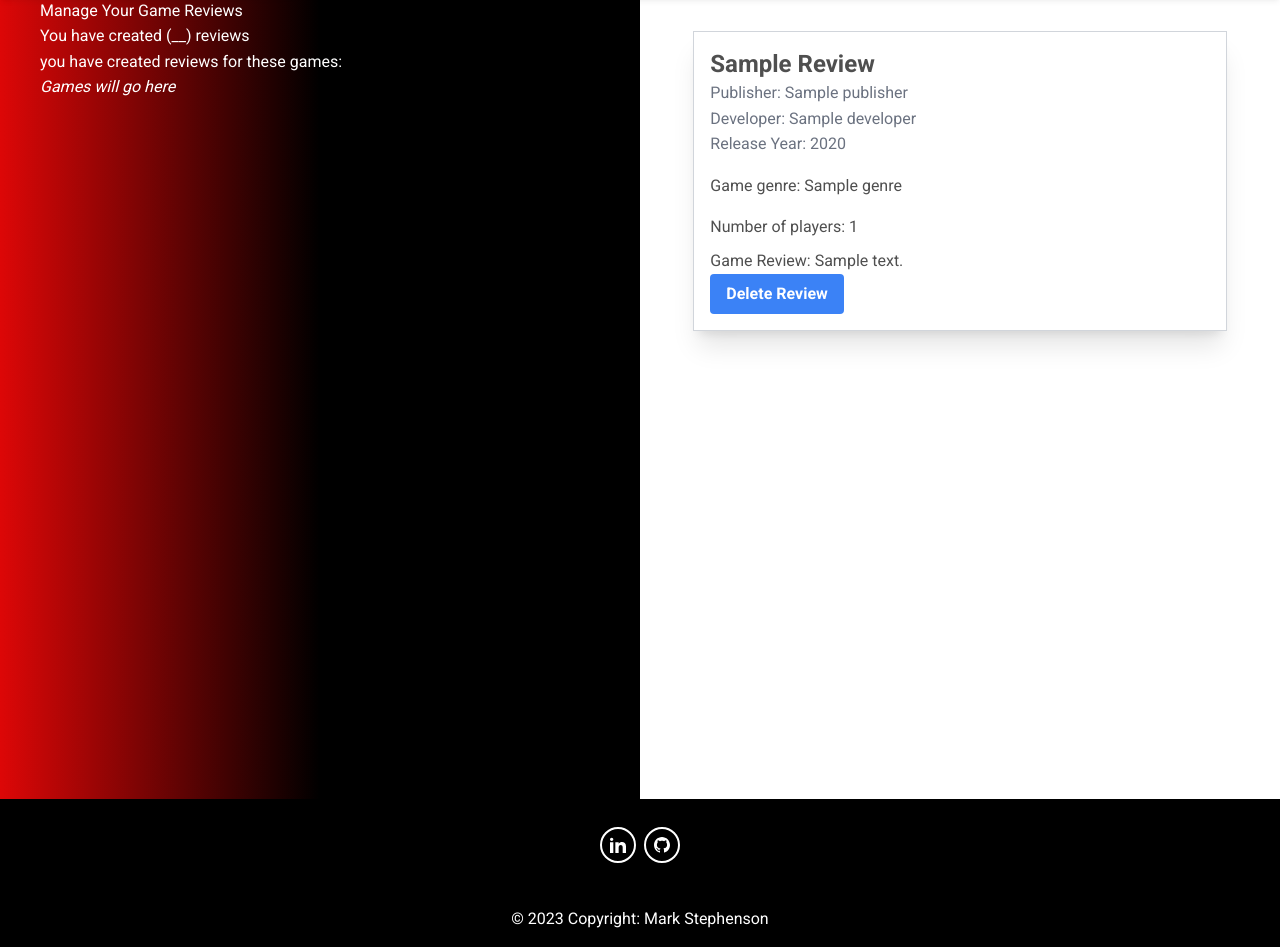
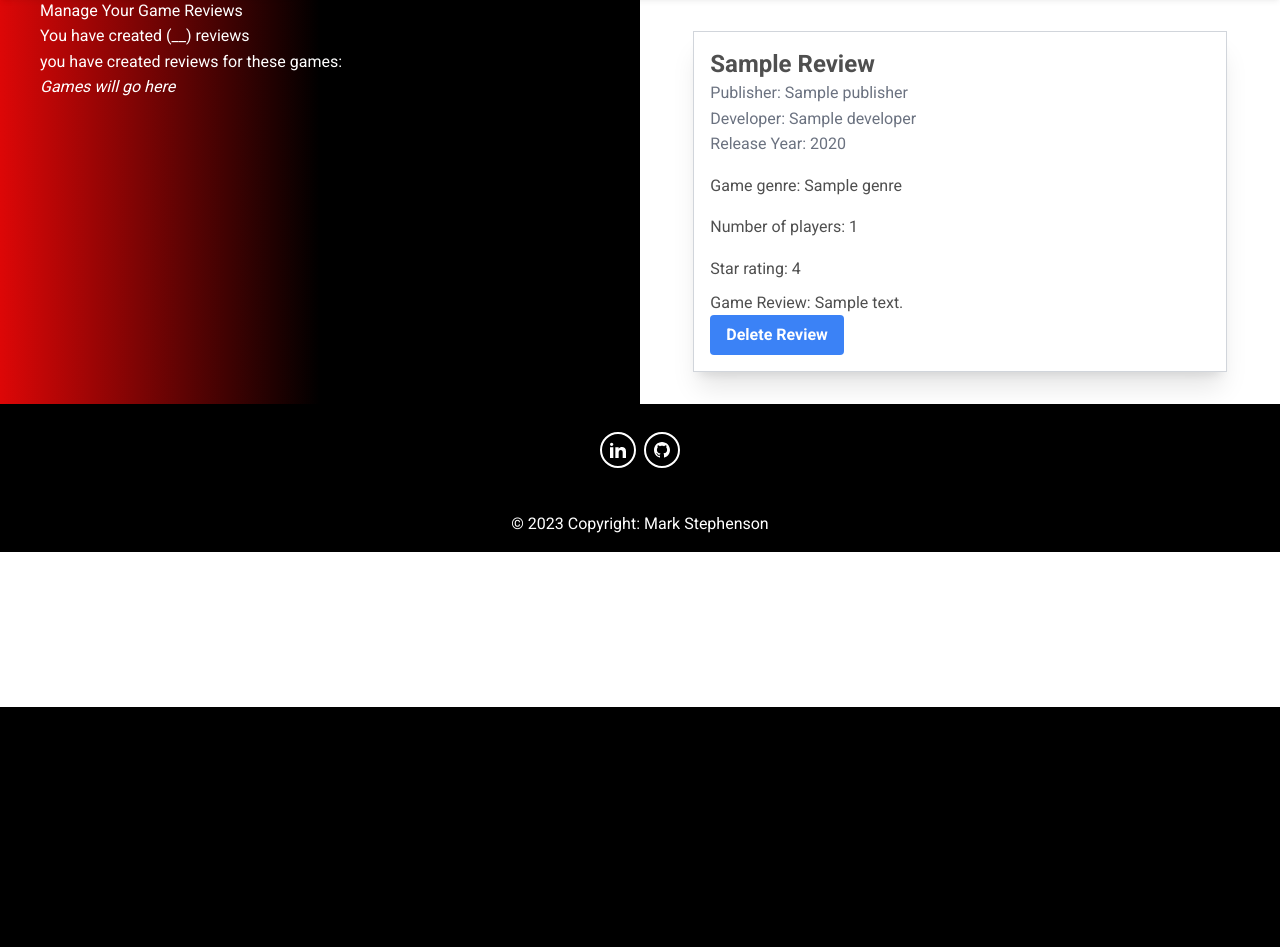
Before and after one commit to MJstephenson/game-reviews, a Flask app: template templates/manage_reviews.html in a window 1280 px wide. Shown: the part 93-1040 px from the top of the page. After the commit the page ends 800 px from the top, so only its background shows below. Run offline with Flask 3, Linux system fonts and the light colour scheme; the template is opened without the code that fills it: most values are stand-ins (such as "Sample title", 1, 10 or a date in 2020); some libraries are stand-ins or nearby versions; some web fonts are replaced.

Commit message:
Add star rating to review form output

```diff
--- a/templates/manage_reviews.html
+++ b/templates/manage_reviews.html
@@ -5,7 +5,7 @@
 
     <!-- Left column container-->
 
-    <div class="flex lg:w-6/12 lg:h-screen bg-gradient-to-r from-[#dd0707] via-black to-black">
+    <div class="flex lg:w-6/12 lg:h-auto bg-gradient-to-r from-[#dd0707] via-black to-black">
         <div class="px-4 text-white md:mx-6 ">
             <h1>Manage Your Game Reviews</h1>
             <p>You have created (__) reviews</p>
@@ -26,6 +26,7 @@
         <p class="text-gray-500"><span>Release Year: </span>{{ review.release_year }}</p>
         <p class="mt-4"><span>Game genre: </span>{{ review.genre }}</p>
         <p class="mt-4"><span>Number of players: </span>{{ review.player_number }}</p>
+        <p class="mt-4"><span>Star rating: </span>{{ review.star_rating }}</p>
         <p class="mt-2"><span>Game Review: </span>{{ review.game_review }}</p>
         <!-- I have concatenated the string with review_id so that the revew id matches the forms id for deletion-->
         <form action="{{ url_for('delete_review', review_id=review._id) }}" method="post" id="deleteForm{{review._id}}">
```
